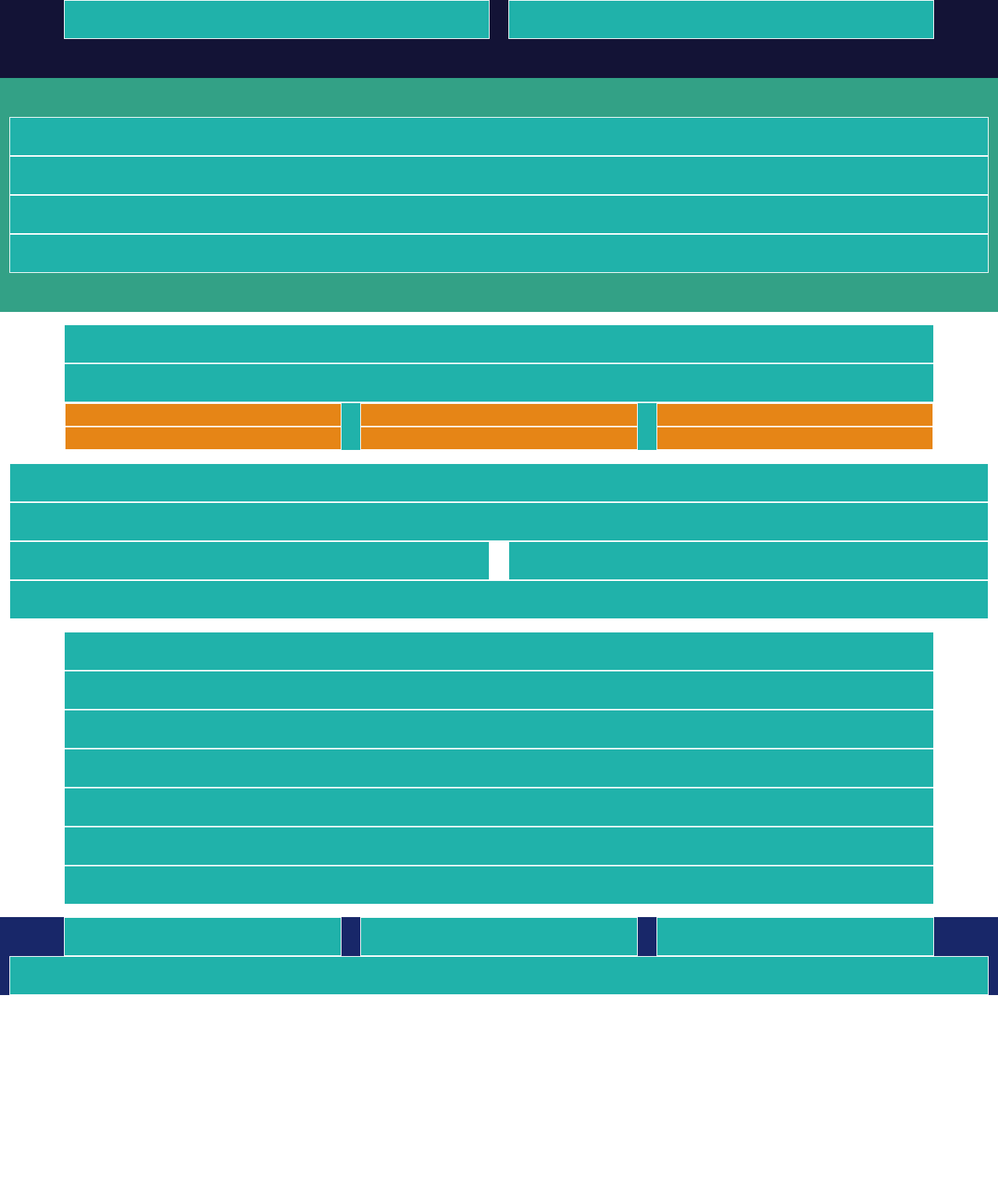
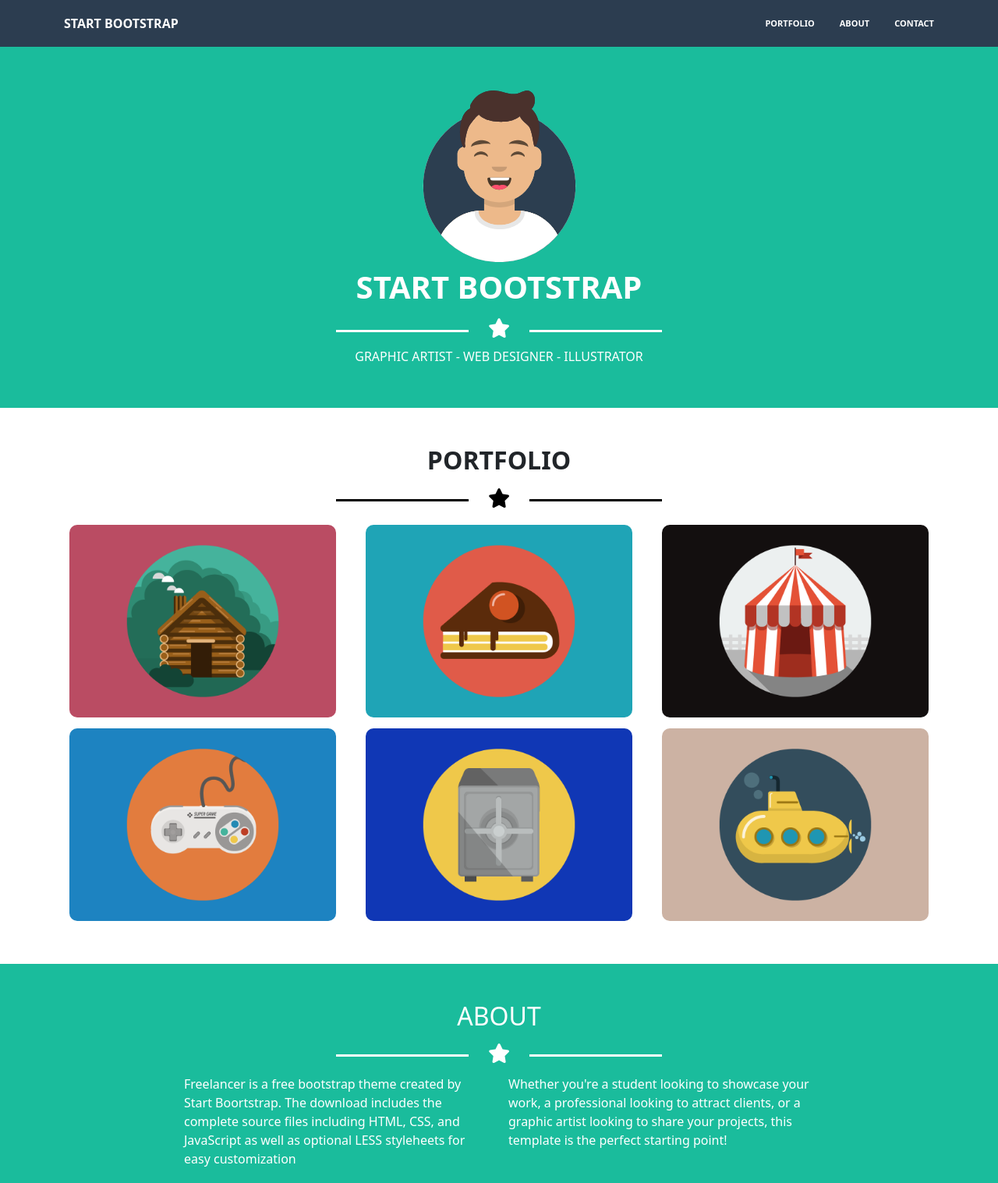
Before and after one commit to Marcofan00/html-css-bootstrap-freelancer, a plain HTML site: page index.html in a window 1280 px wide. Shown: the top 1517 px of the page at 78% size. Before the commit the page ends 1276 px from the top, so only its background shows below. Drawn offline with nearby package versions, Linux system fonts and the light colour scheme.

Commit message:
finalizzazione

```diff
--- a/css/style.css
+++ b/css/style.css
@@ -1,34 +1,154 @@
 header{
-    background-color: rgb(19, 19, 54);
-    height: 100px;
+    background-color: #2C3D50;
+    color: white;
+    height: 60px;
   }
-  .container-lg{
-    background-color: indianred;
+  .fl_voice-menu{
+    font-size: 11px;
+    color: white;
+    cursor: pointer;
   }
-  ._jumbotron{
+
+  /* JUMBOTRON */
+  .fl_hamburger-menu{
+    padding: 0px 7px;
+    border: 1px solid grey;
+    border-radius: 2px;
+    cursor: pointer;
+  }
+  .fl_hamburger-menu i{
+    color: grey;
+  }
+  .fl-jumbotron{
+    margin-top: 60px;
     width: 100%;
-    height: 300px;
-    background-color: rgb(51, 161, 134);
-    padding-top: 50px;
   }
-  footer{
-    background-color: rgb(24, 39, 105);
+  .fl-jumbotron .container-fluid{
+    width: 100%;
   }
-  ._box{
-    background-color: lightseagreen;
-    border: 1px solid rgb(255, 255, 255);
-    min-height: 50px;
+  .container-fluid img{
+    max-width: 215px;
+    width: 80%;
+  }
+
+  /* PORTFOLIO */
+  .section-portfolio div div ._box-img {
+    margin: 7px;
+  }
+  .section-portfolio div div ._box-img  img{
+    width: 100%;
+    border-radius: 10px;
+  }
+  .fl_layover{
+    display: none;
+    position: absolute;
+    top: 0;
+    left: 0;
+    width: 100%;
+    height: 100%;
+    border-radius: 10px;
+    background-color: rgba(29, 170, 128, 0.705);
+  }
+  ._box-img:hover .fl_layover{
+    display: block;
+  }
+  .fl_containter-fa-plus{
+    width: 100%;
+    height: 100%;
+    display: flex;
+    justify-content: center;
+    align-items: center;
+  }
+  .fa-plus{
+    font-size: 80px;
     color: white;
-    text-align: center;
   }
-  ._box._box-r{
-    text-align:left;
+
+
+  /* ABOUT */
+  .fl_container-60{
+    width: 65%;
+    margin: 0 auto;
   }
-  ._box-nesting{
-    padding: 10px;
-    color: white;
+  .fl_bnt-section-about{
+    width: 120px;
+  }
+
+  /* CONTACT */
+  .fl_section-contact div div input{
+    border: none;
+    border-bottom: 1px solid grey;
+  }
+  .fl_section-contact div div textarea{
+    border: none;
+    border-bottom: 1px solid grey;
+  }
+  ::placeholder {
+    color: black;
+    opacity: 1;
+    }
+  .fl_bnt-green{
+    background-color: #1abc9c;
+    border-color: #1abc9c;
+  }
+
+  /* FOOTER */
+  .fl_footer-top{
+    background-color: #3a546d;
+  }
+  .icon-container a{
+    display: inline-block;
+    width: 38px;
+    height: 38px;
+    line-height: 38px;
     text-align: center;
     border: 1px solid white;
-    background-color: rgb(230, 133, 22);
-    min-height: 30px;
+    border-radius: 50%;
+    margin: 3px;
+    text-decoration: none;
+    color: white;
   }
+  .fl_footer-bottom{
+    background-color: #2c3e50
+    ;
+  }
+  .fl_footer-bottom span{
+    font-size: 12px;
+  }
+
+  /* ELEMENTS */
+  .fl_bg-green{
+    background-color: #1abc9c;
+  }
+  .fl_cl-green{
+    color: #1abc9c;
+  }
+  .fl_line{
+    height: 3px;
+    min-width: 80px;
+    width: 20%;
+    max-width: 170px;
+  }
+  .fl_line-black{
+    background-color: black;
+  }
+  .fl_line-white{
+    background-color: white;
+  }
+  .fl_star{
+    display: inline-block;
+    width: 38px;
+    height: 38px;
+    line-height: 38px;
+    text-align: center;
+    margin: 5px 20px 5px 20px;
+  }
+  .fl_star-black{
+    color: black;
+  }
+  .fl_star-white{
+    color: white;
+  }
+  .fl_star i{
+    font-size: 25px;
+  }
--- a/index.html
+++ b/index.html
@@ -5,88 +5,128 @@
   <meta http-equiv="X-UA-Compatible" content="IE=edge">
   <meta name="viewport" content="width=device-width, initial-scale=1.0">
   <link href="https://cdn.jsdelivr.net/npm/bootstrap@5.1.3/dist/css/bootstrap.min.css" rel="stylesheet" integrity="sha384-1BmE4kWBq78iYhFldvKuhfTAU6auU8tT94WrHftjDbrCEXSU1oBoqyl2QvZ6jIW3" crossorigin="anonymous">
+  <link rel="stylesheet" href="https://cdnjs.cloudflare.com/ajax/libs/font-awesome/6.0.0-beta2/css/all.min.css" integrity="sha512-YWzhKL2whUzgiheMoBFwW8CKV4qpHQAEuvilg9FAn5VJUDwKZZxkJNuGM4XkWuk94WCrrwslk8yWNGmY1EduTA==" crossorigin="anonymous" referrerpolicy="no-referrer" />
   <link rel="stylesheet" href="css/style.css">
-  <title>Bootstrap Freelancer</title>
+  <title>Freelancer</title>
 </head>
+
 <body>
-  <header>
+  <header class="d-flex align-items-center fixed-top ">
     <div class="container-sm">
+      <!-- header left -->
       <nav class="row justify-content-between">
-        <div class="col-6 col-sm-6 col-md-6 col-lg-6">
-          <div class="_box"></div>
+        <div class="col-6 col-sm-6 col-md-6 col-lg-6 ">
+          <div class="_box fw-bold">START BOOTSTRAP</div>
         </div>
-        <div class="col-6 col-sm-6 col-md-6 col-lg-6">
-          <div class="_box justify-content-end">
-            <ul class="d-flex justify-content-end">
-              <li class="li d-none d-sm-block"></li>
-              <li class="li d-none d-sm-block"></li>
-              <li class="li d-none d-sm-block"></li>
-              <li class="li d-inline-block d-sm-none"></li>
+        <!-- header right -->
+        <div class="col-6 col-sm-6 col-md-6 col-lg-6 align-items-center d-flex justify-content-end">
+          <div class="_box justify-content-end d-flex ">
+            <ul class="nav nav-pills d-none d-sm-block d-sm-flex justify-content-end fw-bold align-items-center">
+              <li class="nav-item pt-0 pb-0">
+                <a class="nav-link pt-0 pb-0 fl_voice-menu" aria-current="page" href="#">PORTFOLIO</a>
+              </li>
+              <li class="nav-item pt-0 pb-0">
+                <a class="nav-link pt-0 pb-0 fl_voice-menu" aria-current="page" href="#">ABOUT</a>
+              </li>
+              <li class="nav-item pt-0 pb-0 pe-0">
+                <a class="nav-link pt-0 pb-0  pe-0 fl_voice-menu" aria-current="page" href="#">CONTACT</a>
+              </li>
             </ul>
+            <div class="fl_hamburger-menu d-sm-none">
+              <i class="fa-solid fa-bars"></i>
+            </div>
           </div>
         </div>
       </nav>
     </div>
   </header>
-  <div class="_jumbotron">
-    <div class="container-fluid">
-      <div class="row">
-        <div class="col-12 col-sm-12 col-md-12 col-lg-12">
-          <div class="_box"></div>
+
+  <!-- JUMBOTRON -->
+  <div class="fl-jumbotron  fl_bg-green pt-5 pb-5">
+    <div class="container-fluid text-center text-white">
+      <img class="pb-2" src="img/avatar.svg" alt="">
+      <h1 class="fw-bold ">START BOOTSTRAP</h1>
+      <div class="d-flex justify-content-center align-items-center">
+        <div class="fl_line fl_line-white"></div>
+        <div class="fl_star fl_star-white">
+          <i class="fa-solid fa-star"></i>
+        </div>
+        <div class="fl_line fl_line-white"></div>
+      </div>
+      <h6>GRAPHIC ARTIST - WEB DESIGNER - ILLUSTRATOR</h6>
     </div>
   </div>
-      <div class="row">
-        <div class="col-12 col-sm-12 col-md-12 col-lg-12">
-          <div class="_box"></div>
+  <main>
+    <!-- PORTFOLIO -->
+    <div class="section-portfolio pt-5 pb-5">
+      <div class="text-center">
+        <h2 class="fw-bold">PORTFOLIO</h2>
+        <div class="d-flex justify-content-center align-items-center">
+          <div class="fl_line fl_line-black"></div>
+          <div class="fl_star fl_star-black">
+            <i class="fa-solid fa-star"></i>
+          </div>
+          <div class="fl_line fl_line-black"></div>
         </div>
       </div>
+      <div class="container-sm">
         <div class="row">
-        <div class="col-12 col-sm-12 col-md-12 col-lg-12">
-          <div class="_box"></div>
-        </div>
-      </div>
-      <div class="row">
-        <div class="col-12 col-sm-12 col-md-12 col-lg-12">
-          <div class="_box"></div>
+          <div class="col-12 col-sm-6 col-md-6 col-lg-4">
+            <div class="_box-img position-relative">
+              <img src="img/cabin.png" alt="">
+              <div class="fl_layover">
+                <div class="fl_containter-fa-plus">
+                  <i class="fa-solid fa-plus"></i>
                 </div>
               </div>
             </div>
           </div>
-
-  <main>
-    <div class="section-portfolio">
-      <div class="container-sm  mt-3">
-        <div class="row">
-          <div class="col-12 col-sm-12 col-md-12 col-lg-12">
-            <div class="_box"></div>
+          <div class="col-12 col-sm-6 col-md-6 col-lg-4">
+            <div class="_box-img position-relative">
+              <img src="img/cake.png" alt="">
+              <div class="fl_layover">
+                <div class="fl_containter-fa-plus">
+                  <i class="fa-solid fa-plus"></i>
                 </div>
               </div>
-        <div class="row">
-          <div class="col-12 col-sm-12 col-md-12 col-lg-12">
-            <div class="_box"></div>
             </div>
           </div>
-        <div class="row">
-          <div class="col-12 col-sm-12 col-md-12 col-lg-12">
-            <div class="_box">
-              <div class="row">
           <div class="col-12 col-sm-6 col-md-6 col-lg-4">
-                  <div class="_box-nesting"></div>
+            <div class="_box-img position-relative">
+              <img src="img/circus.png" alt="">
+              <div class="fl_layover">
+                <div class="fl_containter-fa-plus">
+                  <i class="fa-solid fa-plus"></i>
+                </div>
+              </div>
+            </div>
           </div>
           <div class="col-12 col-sm-6 col-md-6 col-lg-4">
-                  <div class="_box-nesting"></div>
+            <div class="_box-img position-relative">
+              <img src="img/game.png" alt="">
+              <div class="fl_layover">
+                <div class="fl_containter-fa-plus">
+                  <i class="fa-solid fa-plus"></i>
+                </div>
+              </div>
+            </div>
           </div>
           <div class="col-12 col-sm-6 col-md-6 col-lg-4">
-                  <div class="_box-nesting"></div>
+            <div class="_box-img position-relative">
+              <img src="img/safe.png" alt="">
+              <div class="fl_layover">
+                <div class="fl_containter-fa-plus">
+                  <i class="fa-solid fa-plus"></i>
+                </div>
+              </div>
+            </div>
           </div>
           <div class="col-12 col-sm-6 col-md-6 col-lg-4">
-                  <div class="_box-nesting"></div>
-                </div>
-                <div class="col-12 col-sm-6 col-md-6 col-lg-4">
-                  <div class="_box-nesting"></div>
-                </div>
-                <div class="col-12 col-sm-6 col-md-6 col-lg-4">
-                  <div class="_box-nesting"></div>
+            <div class="_box-img position-relative">
+              <img src="img/submarine.png" alt="">
+              <div class="fl_layover">
+                <div class="fl_containter-fa-plus">
+                  <i class="fa-solid fa-plus"></i>
                 </div>
               </div>
             </div>
@@ -94,90 +134,112 @@
         </div>
       </div>
     </div>
-    <div class="section-about mt-3">
+
+    <!-- SECTION ABOUT -->
+    <section class="about fl_bg-green pt-5 pb-5 text-white">
+      <div class="text-center">
+        <h2>ABOUT</h2>
+        <div class="d-flex justify-content-center align-items-center">
+          <div class="fl_line fl_line-white"></div>
+          <div class="fl_star fl_star-white">
+            <i class="fa-solid fa-star"></i>
+          </div>
+          <div class="fl_line fl_line-white"></div>
+        </div>
+      </div>
+      <div class="fl_container-60">
         <div class="container-fluid">
           <div class="row">
-          <div class="col-12 col-sm-12 col-md-12 col-lg-12">
-            <div class="_box"></div>
+            <div class="col-sm-6">
+              <p>Freelancer is a free bootstrap theme created by Start Boortstrap. The download includes the complete source files including HTML, CSS, and JavaScript as well as optional LESS styleheets for easy customization</p>
+            </div>
+            <div class="col-sm-6">
+              <p>Whether you're a student looking to showcase your work, a professional looking to attract clients, or a graphic artist looking to share your projects, this template is the perfect starting point!</p>
+            </div>
+            <div class="fl_bnt d-flex justify-content-center pt-3">
+              <button type="button" class="btn btn-outline-light fl_bnt-section-about">
+                <i class="fa-solid fa-download"></i>
+               Download</button>
             </div>
         </div>
-        <div class="row">
-          <div class="col-12 col-sm-12 col-md-12 col-lg-12">
-            <div class="_box"></div>
+      </div>
+    </section>
+
+    <!-- CONTACT -->
+    <section class="fl_section-contact pt-5">
+      <div class="text-center">
+        <h2 class="fw-bold">PORTFOLIO</h2>
+        <div class="d-flex justify-content-center align-items-center">
+          <div class="fl_line fl_line-black"></div>
+          <div class="fl_star fl_star-black">
+            <i class="fa-solid fa-star"></i>
+          </div>
+          <div class="fl_line fl_line-black"></div>
         </div>
       </div>
+      <div class="fl_container-60">
+        <div class="mb-3">
+          <input type="email" class="form-control" id="exampleFormControlInput1" placeholder="Name">
+        </div>
+        <div class="mb-3">
+          <input type="email" class="form-control" id="exampleFormControlInput1" placeholder="Email Address">
+        </div>
+        <div class="mb-3">
+          <input type="email" class="form-control" id="exampleFormControlInput1" placeholder="Phone Number">
+        </div>
+        <div class="mb-3">
+          <textarea class="form-control" id="exampleFormControlTextarea1" rows="5" placeholder="Message"></textarea>
+        </div>
+        <button type="button" class="btn btn-success fl_bnt-green mb-4">Send</button>
+      </div>
+
+    </section>
+  </main>
+
+  <!-- FOOTER -->
+  <footer class="text-white">
+    <div class="fl_footer-top pt-4 pb-4">
+      <div class="container-sm">
         <div class="row">
-          <div class="col-12 col-sm-6 col-md-6 col-lg-6">
-            <div class="_box"></div>
+          <div class="col-md-4 text-center pt-3">
+            <div>LOCATION</div>
+            <P>2215 jOHN dANIEL dRIVE cLARK, mo 54243</P>
           </div>
-          <div class="col-12 col-sm-6 col-md-6 col-lg-6">
-            <div class="_box"></div>
+          <div class="col-md-4 text-center pt-3">
+            <div>AROUND THE WEB</div>
+            <div class="icon-container">
+              <a href="">
+                <i class="fa-brands fa-facebook-f"></i>
+              </a>
+              <a href="">
+                <i class="fa-brands fa-google-plus-g"></i>
+              </a>
+              <a href="">
+                <i class="fa-brands fa-twitter"></i>
+              </a>
+              <a href="">
+                <i class="fa-brands fa-linkedin-in"></i>
+              </a>
             </div>
           </div>
-        <div class="row">
-          <div class="col-12 col-sm-12 col-md-12 col-lg-12">
-            <div class="_box"></div>
+          <div class="col-md-4 text-center pt-3">
+            <div>ABOUT FREELANCER</div>
+            <P>Freelancer is a free to use, open source Bootstrap theme created by
+              <span class="fl_cl-green">Start Bootstrap</span>
+            </P>
           </div>
         </div>
       </div>
     </div>
-    <div class="section-contact pt-3">
-      <div class="container-sm">
-        <div class="row">
-          <div class="col-12 col-sm-12 col-md-12 col-lg-12">
-            <div class="_box"></div>
-          </div>
-        </div>
-        <div class="row">
-          <div class="col-12 col-sm-12 col-md-12 col-lg-12">
-            <div class="_box"></div>
-          </div>
-        </div>
-        <div class="row">
-          <div class="col-12 col-sm-12 col-md-12 col-lg-12">
-            <div class="_box _box-r"></div>
-          </div>
-          <div class="col-12 col-sm-12 col-md-12 col-lg-12">
-            <div class="_box _box-r"></div>
-          </div>
-          <div class="col-12 col-sm-12 col-md-12 col-lg-12">
-            <div class="_box _box-r"></div>
-          </div>
-          <div class="col-12 col-sm-12 col-md-12 col-lg-12">
-            <div class="_box _box-r"></div>
-          </div>
-          <div class="col-12 col-sm-12 col-md-12 col-lg-12">
-            <div class="_box _box-r"></div>
-          </div>
-        </div>
-      </div>
-    </div>
-  </main>
-  <footer class="mt-3">
-    <div class="footer-top">
-      <div class="container-sm">
-        <div class="row">
-          <div class="col-12 col-sm-4 col-md-4 col-lg-4">
-            <div class="_box"></div>
-          </div>
-          <div class="col-12 col-sm-4 col-md-4 col-lg-4">
-            <div class="_box"></div>
-          </div>
-          <div class="col-12 col-sm-4 col-md-4 col-lg-4">
-            <div class="_box"></div>
-          </div>
-        </div>
-      </div>
-    </div>
-    <div class="footer-bottom">
-      <div class="container-fluid">
-        <div class="row">
-          <div class="col-12 col-sm-12 col-md-12 col-lg-12">
-            <div class="_box"></div>
-          </div>
-        </div>
-      </div>
+    <div class="fl_footer-bottom pt-4 pb-4 text-center">
+      <span>Copyright
+        <i class="fa-regular fa-copyright"></i>
+         Your Website 2019
+      </span>
     </div>
   </footer>
+
+  <script src="https://cdn.jsdelivr.net/npm/bootstrap@5.1.3/dist/js/bootstrap.bundle.min.js" integrity="sha384-ka7Sk0Gln4gmtz2MlQnikT1wXgYsOg+OMhuP+IlRH9sENBO0LRn5q+8nbTov4+1p" crossorigin="anonymous"></script>
+
 </body>
 </html>
```
Also changed, not shown: img/avatar.svg (added), img/cabin.png (added), img/cake.png (added), img/circus.png (added), img/game.png (added), img/safe.png (added), img/submarine.png (added). Lines whose indentation alone changed are shown as unchanged.
